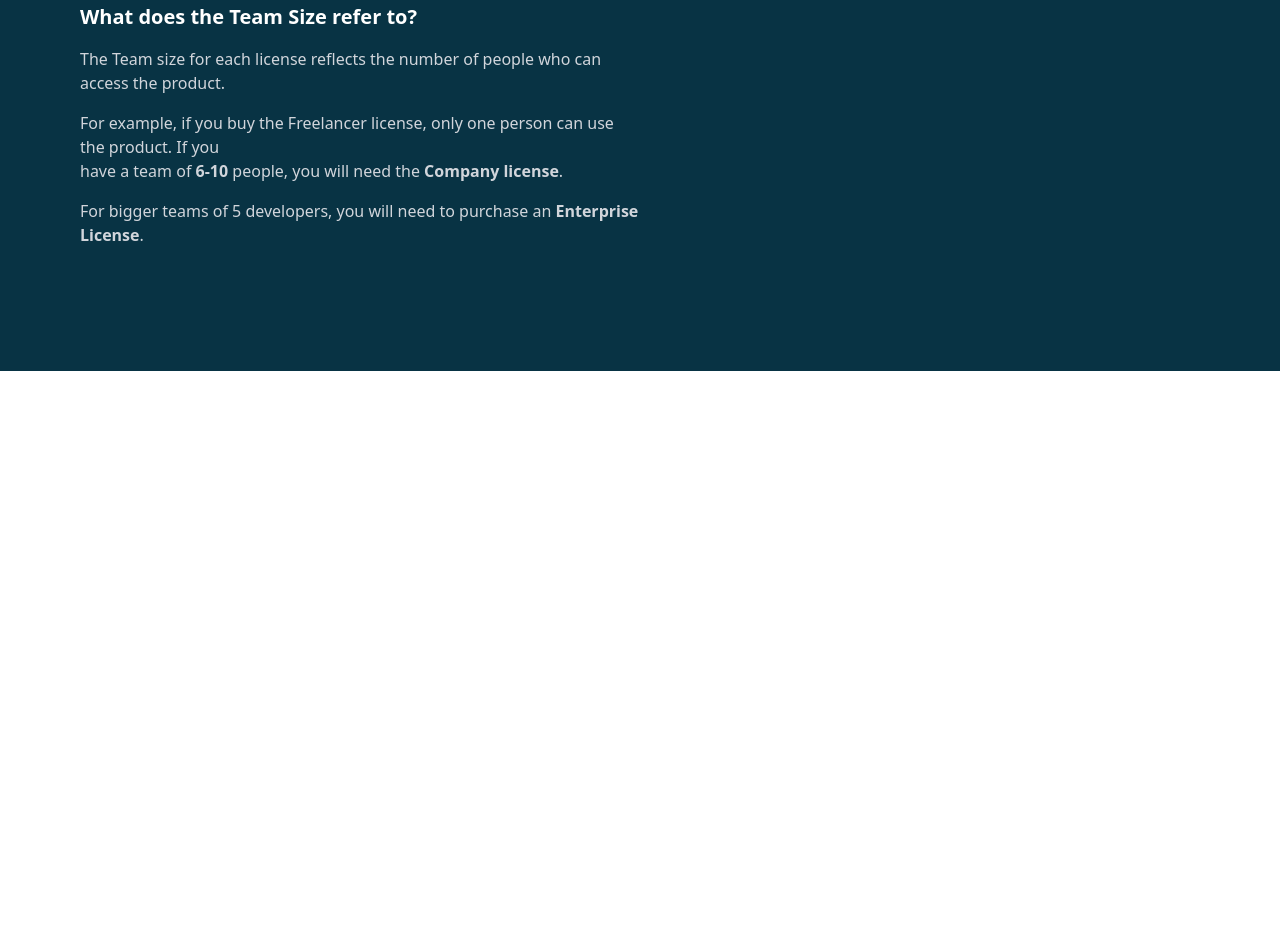
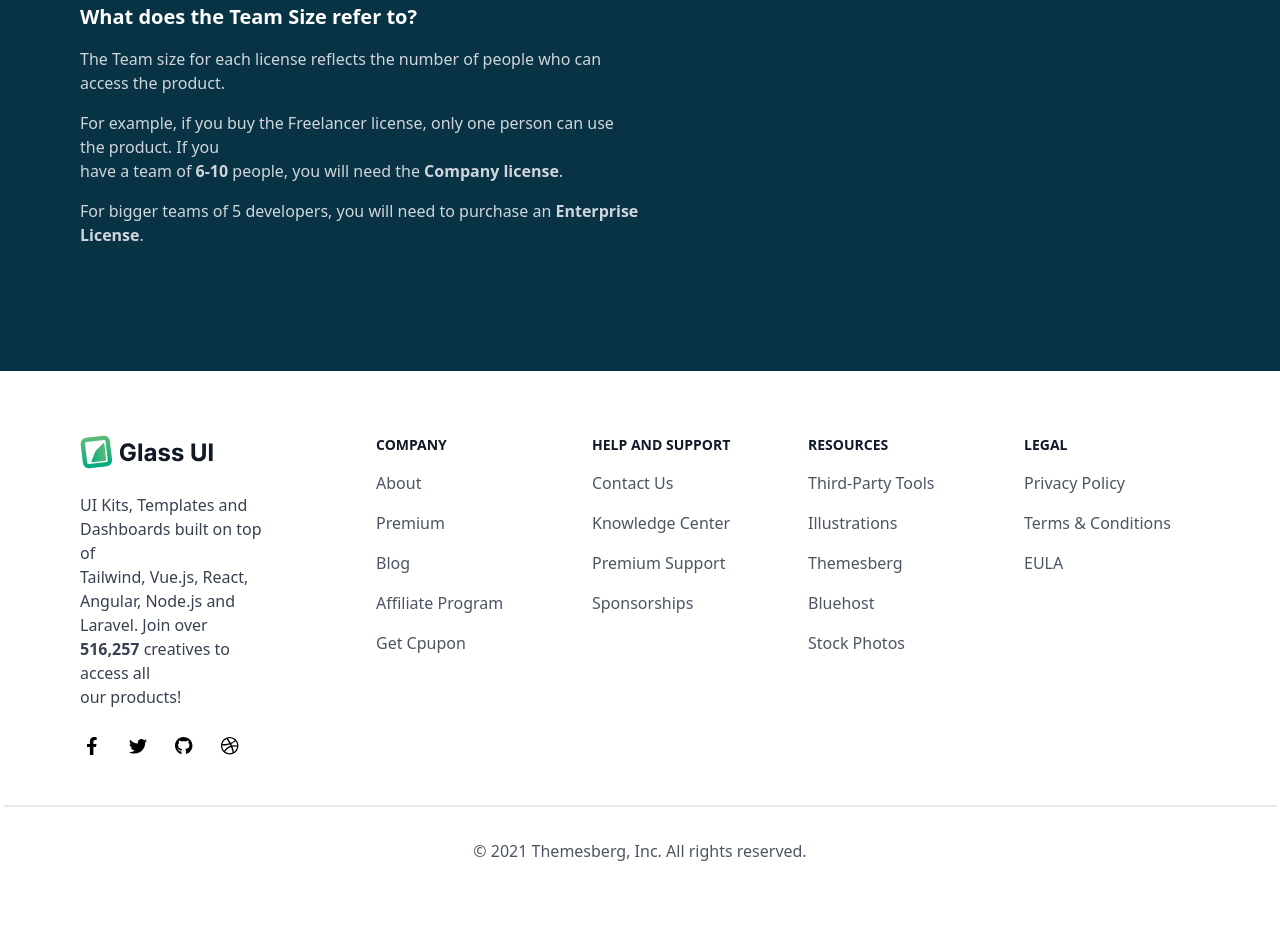
Before and after one commit to miguelzackk/glass-ui, a website: page index.html in a window 1280 px wide. Shown: the part 5833-6760 px from the top of the page. Before the commit the page ends 6204 px from the top, so only its background shows below. Drawn offline with nearby package versions, Linux system fonts and the light colour scheme.

Commit message:
finish-desktop

```diff
--- a/index.html
+++ b/index.html
@@ -915,6 +915,92 @@
           </div>
         </div>
       </section>
-    </div>
+      <footer class="px-20 py-16 flex flex-col gap-12 items-center">
+        <div class="flex gap-[110px]">
+          <div class="flex flex-col gap-6">
+            <img
+              src="/src/assets/images/logo-black.svg"
+              alt="Logo Glass UI com fonte preta"
+              class="w-[146px] h-[33.99px]"
+            />
+            <p class="text-gray-700 text-base font-normal">
+              UI Kits, Templates and Dashboards built on top of <br />
+              Tailwind, Vue.js, React, Angular, Node.js and <br />
+              Laravel. Join over
+              <span class="font-semibold">516,257</span> creatives to access all
+              <br />
+              our products!
+            </p>
+            <div class="flex gap-[22px]">
+              <a href="https://www.facebook.com/" class="w-6 h-6"
+                ><img src="/src/assets/images/Nav Link.svg" alt="Logo Facebook"
+              /></a>
+              <a href="https://x.com/?lang=pt-br" class="w-6 h-6"
+                ><img src="/src/assets/images/Nav Link-1.svg" alt="Logo X"
+              /></a>
+              <a href="https://github.com/" class="w-6 h-6"
+                ><img src="/src/assets/images/Nav Link-2.svg" alt="Logo GitHub"
+              /></a>
+              <a href="https://dribbble.com/" class="w-6 h-6"
+                ><img
+                  src="/src/assets/images/Nav Link-3.svg"
+                  alt="Logo Dribbble"
+              /></a>
+            </div>
+          </div>
+          <div class="flex gap-10">
+            <div class="flex flex-col gap-4 w-[176px] h-[221px]">
+              <h6 class="text-sm font-semibold text-gray-900">COMPANY</h6>
+              <a href="#" class="text-base font-normal text-gray-600">About</a>
+              <a href="#" class="text-base font-normal text-gray-600"
+                >Premium</a
+              >
+              <a href="#" class="text-base font-normal text-gray-600">Blog</a>
+              <a href="#" class="text-base font-normal text-gray-600"
+                >Affiliate Program</a
+              >
+              <a href="#" class="text-base font-normal text-gray-600"
+                >Get Cpupon</a
+              >
+            </div>
+            <div class="flex flex-col gap-4 w-[176px] h-[221px]">
+              <h6 class="text-sm font-semibold text-gray-900">HELP AND SUPPORT</h6>
+              <a href="#" class="text-base font-normal text-gray-600">Contact Us</a>
+              <a href="#" class="text-base font-normal text-gray-600"
+                >Knowledge Center</a
+              >
+              <a href="#" class="text-base font-normal text-gray-600">Premium Support</a>
+              <a href="#" class="text-base font-normal text-gray-600"
+                >Sponsorships</a
+              >
+            </div>
+            <div class="flex flex-col gap-4 w-[176px] h-[221px]">
+              <h6 class="text-sm font-semibold text-gray-900">RESOURCES</h6>
+              <a href="#" class="text-base font-normal text-gray-600">Third-Party Tools</a>
+              <a href="#" class="text-base font-normal text-gray-600"
+                >Illustrations</a
+              >
+              <a href="#" class="text-base font-normal text-gray-600">Themesberg</a>
+              <a href="#" class="text-base font-normal text-gray-600"
+                >Bluehost</a
+              >
+              <a href="#" class="text-base font-normal text-gray-600"
+                >Stock Photos</a
+              >
+            </div>
+            <div class="flex flex-col gap-4 w-[176px] h-[221px]">
+              <h6 class="text-sm font-semibold text-gray-900">LEGAL</h6>
+              <a href="#" class="text-base font-normal text-gray-600">Privacy Policy</a>
+              <a href="#" class="text-base font-normal text-gray-600"
+                >Terms & Conditions</a
+              >
+              <a href="#" class="text-base font-normal text-gray-600">EULA</a>
+             </div>
+        </div>
+        </div>
+        <div class="pt-8 px-0 border-t-2 w-[1273px]">
+          <p class="text-base font-normal text-gray-600 text-center">© 2021 Themesberg, Inc. All rights reserved.</p>
+        </div>
+      </footer>
   </body>
 </html>
```
Also changed, not shown: src/assets/images/Nav Link-1.svg (added), src/assets/images/Nav Link-2.svg (added), src/assets/images/Nav Link-3.svg (added), src/assets/images/Nav Link.svg (added), src/assets/images/logo-black.svg (added).
